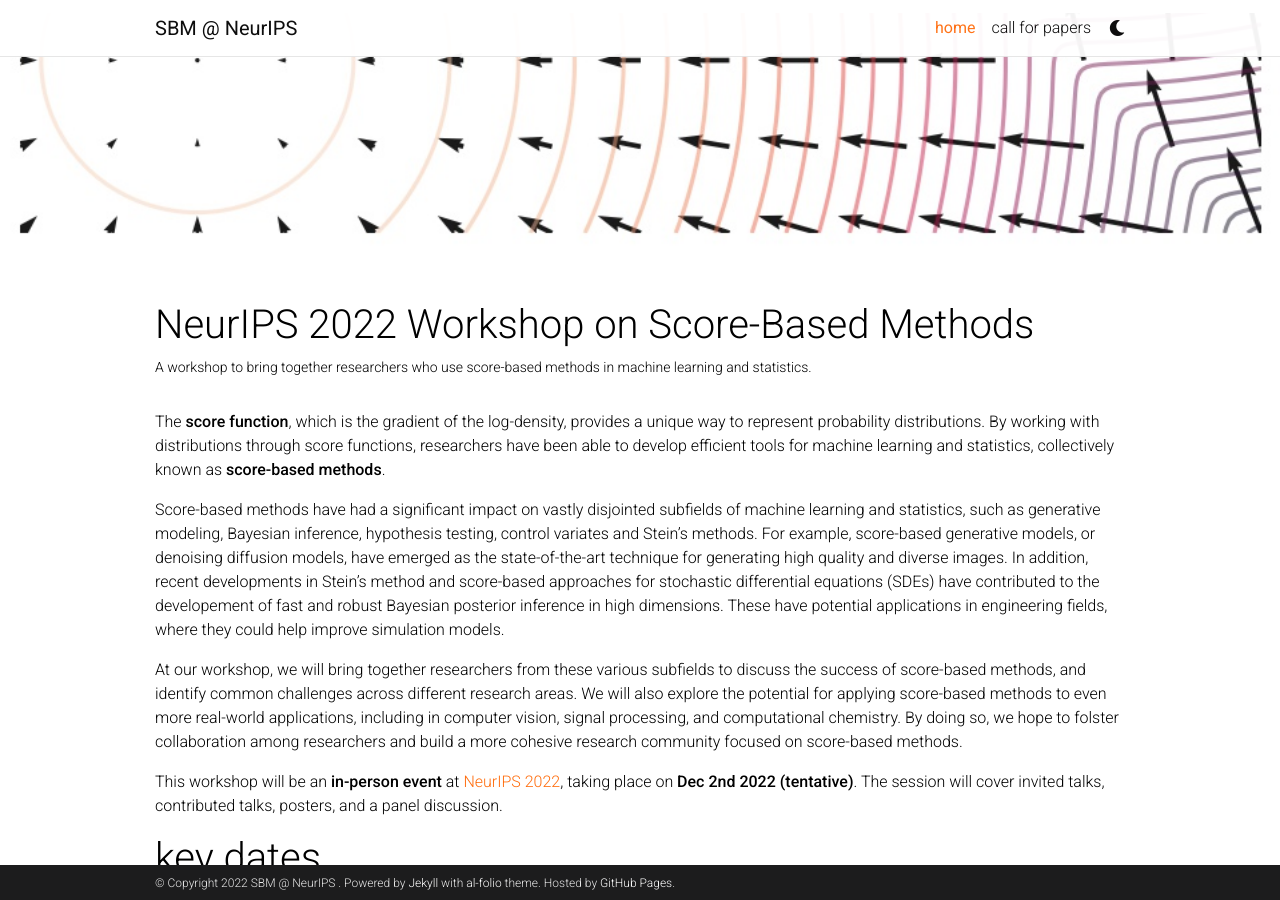
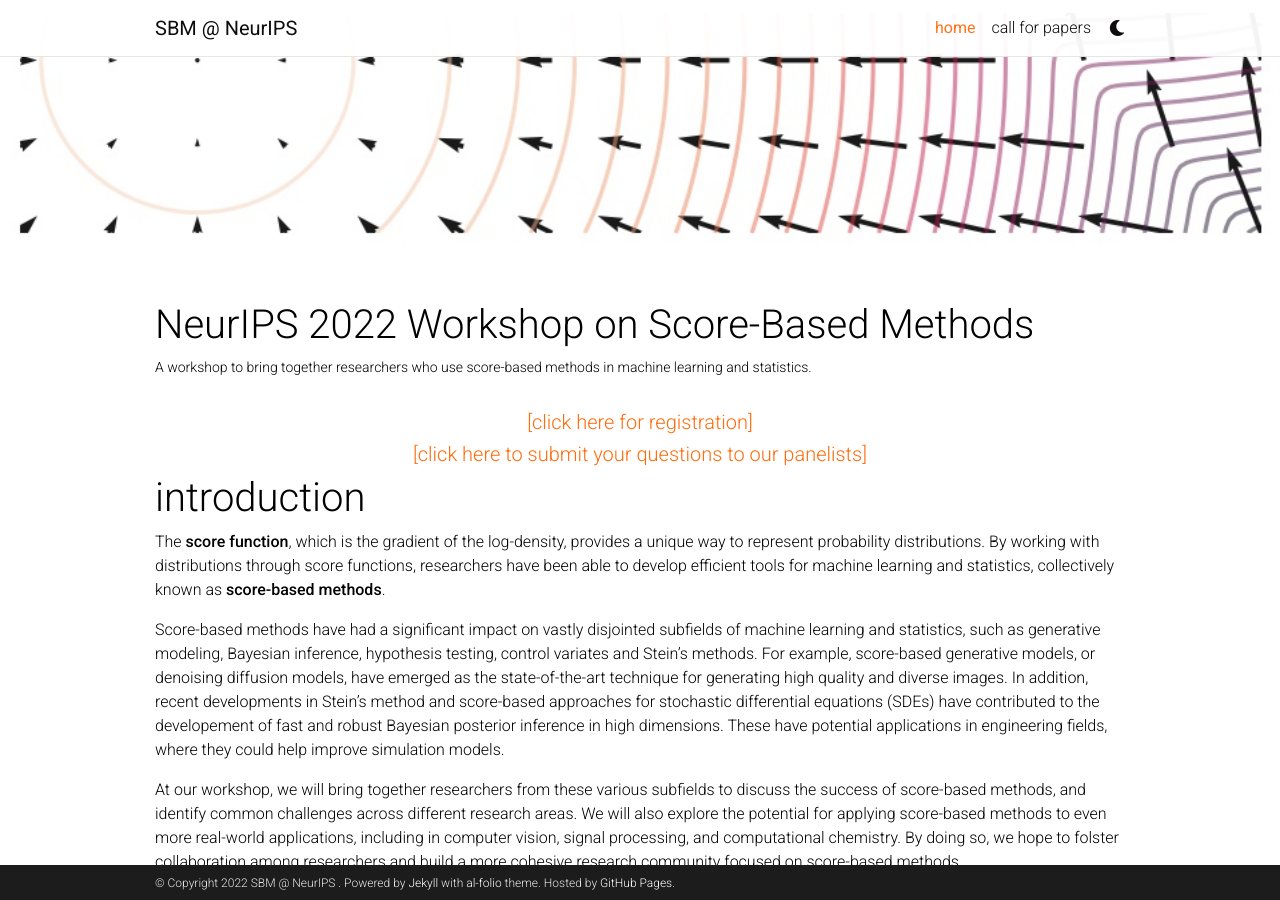
Before and after one commit to score-based-methods-workshop/score-based-methods-workshop.github.io, a Jekyll site: the page built from _pages/home.md, in a window 1280 px wide and 900 px high. Built offline with Jekyll 4.4.1, drawn with Linux system fonts in a browser that asks for light colours; full-size pictures stand in for the smaller copies a plugin makes; comment, search, counter and statistics services are not loaded; a style sheet for code colours, icons or effects is not loaded.

Commit message:
add google forms

```diff
--- a/_pages/home.md
+++ b/_pages/home.md
@@ -7,6 +7,11 @@ nav_title: home
 permalink: /
 description: A workshop to bring together researchers who use score-based methods in machine learning and statistics.
 ---
+
+<h5 style="text-align:center;"><a href="https://neurips.cc/Register2">[click here for registration]</a></h5>
+<h5 style="text-align:center;"><a href="https://forms.gle/Zk9owxUBPf54DRnYA">[click here to submit your questions to our panelists]</a></h5>
+
+# introduction
 
 The **score function**, which is the gradient of the log-density, provides a unique way to represent probability distributions. By working with distributions through score functions, researchers have been able to develop efficient tools for machine learning and statistics, collectively known as **score-based methods**.
 
```
